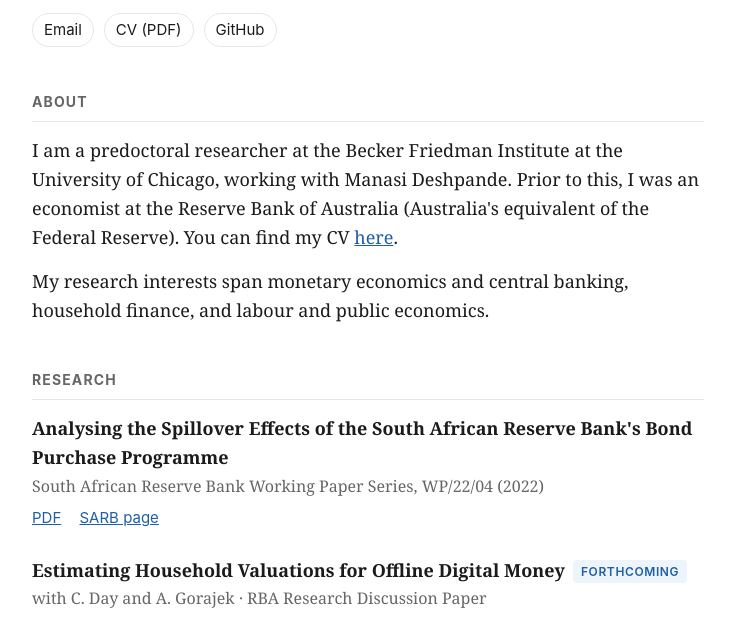
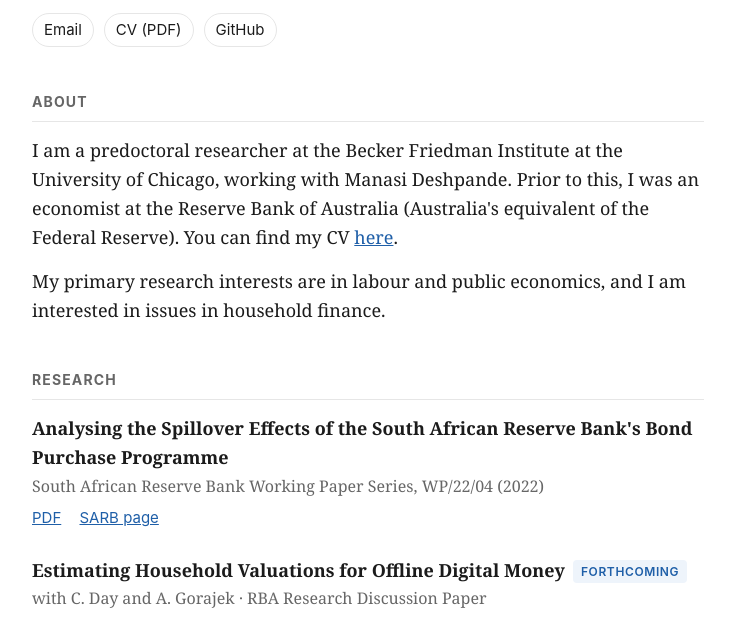
Before and after one commit to rheachoudhary/rheachoudhary.github.io, a plain HTML site: page index.html in a window 1280 px wide. Shown: the part 171-800 px from the top of the page, without its empty margins (272-1007 px from the left). Drawn offline with Linux system fonts and the light colour scheme.

Commit message:
Update research interests statement
Co-Authored-By: Claude Opus 4.8 <noreply@anthropic.com>

```diff
--- a/index.html
+++ b/index.html
@@ -181,8 +181,8 @@
         <a href="cv.pdf" target="_blank" rel="noopener">here</a>.
       </p>
       <p>
-        My research interests span monetary economics and central banking,
-        household finance, and labour and public economics.
+        My primary research interests are in labour and public economics, and I
+        am interested in issues in household finance.
       </p>
     </section>
 
```
